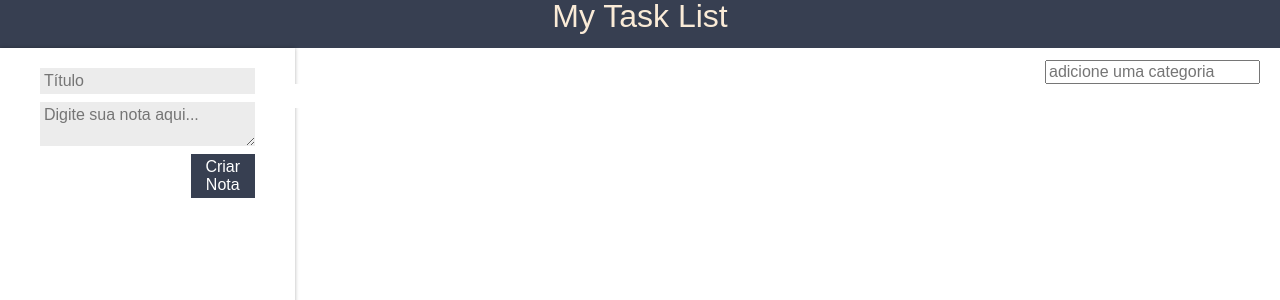
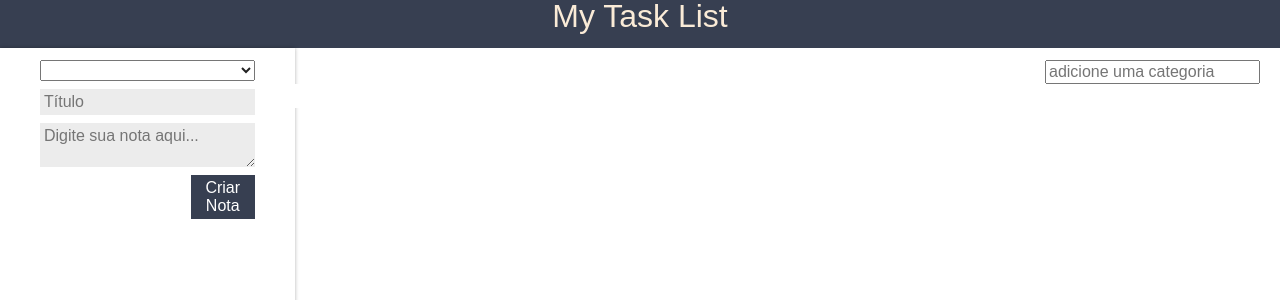
Before and after one commit to Michaelmascarenhas90/trybe-exercises, a React (Create React App) app in the folder front-end/projeto-notes/notes/: page / in a window 1280 px wide. Shown: the top 300 px of the page. Built offline with nearby package versions, Linux system fonts and the light colour scheme.

Commit message:
input para seleçao de categorias

```diff
--- a/front-end/projeto-notes/notes/src/App.js
+++ b/front-end/projeto-notes/notes/src/App.js
@@ -46,7 +46,9 @@ class App extends React.Component {
       <div>
         <Header />
         <section className="conteudo">
-          <FormCadastro createCard={ this.createCard } />
+          <FormCadastro
+            categorias={ this.state.categorias }
+            createCard={ this.createCard } />
           <main className="conteudo-principal">
             <ListaDeCategorias
               adicionarCategoria={ this.adicionarCategoria }
--- a/front-end/projeto-notes/notes/src/components/FormCadastro/FormCadastro.jsx
+++ b/front-end/projeto-notes/notes/src/components/FormCadastro/FormCadastro.jsx
@@ -25,11 +25,21 @@ class FormCadastro extends Component {
     }
 
     render() {
+
+        const categorias = this.props.categorias
+
         return (
             <section>
                 <form className="form-cadastro"
                     onSubmit={ this.createCard }
                 >
+                    <select className="form-cadastro-input">
+                        { categorias.map((categoria) => {
+                            return (
+                                <option>{categoria}</option>
+                            );
+                        }) }
+                    </select>
                     <input
                         type="text"
                         placeholder="Título"
--- a/front-end/projeto-notes/notes/src/components/ListaCategorias/ListaDeCategorias.jsx
+++ b/front-end/projeto-notes/notes/src/components/ListaCategorias/ListaDeCategorias.jsx
@@ -11,7 +11,9 @@ class ListaDeCategorias extends Component {
     }
 
     render() {
+
         const categorias = this.props.categorias;
+
         return (
             <section className="lista-categorias">
                 <ul className="lista-categorias-lista">
```
